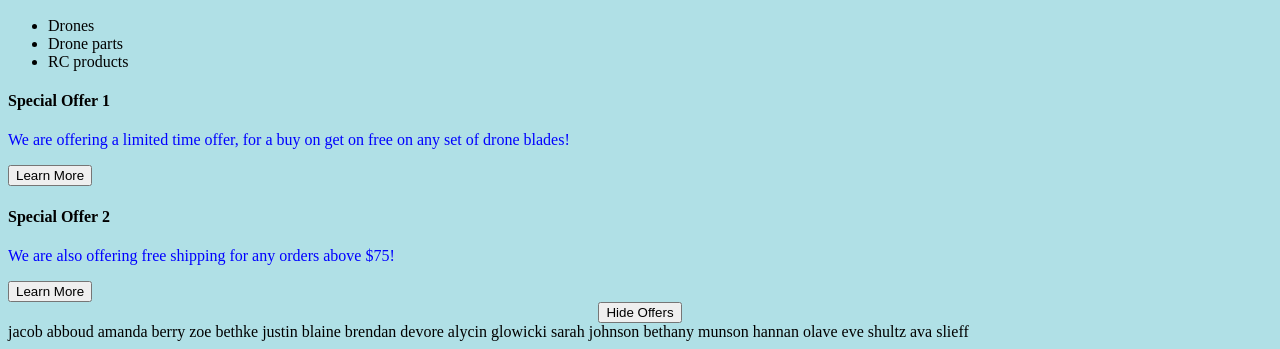
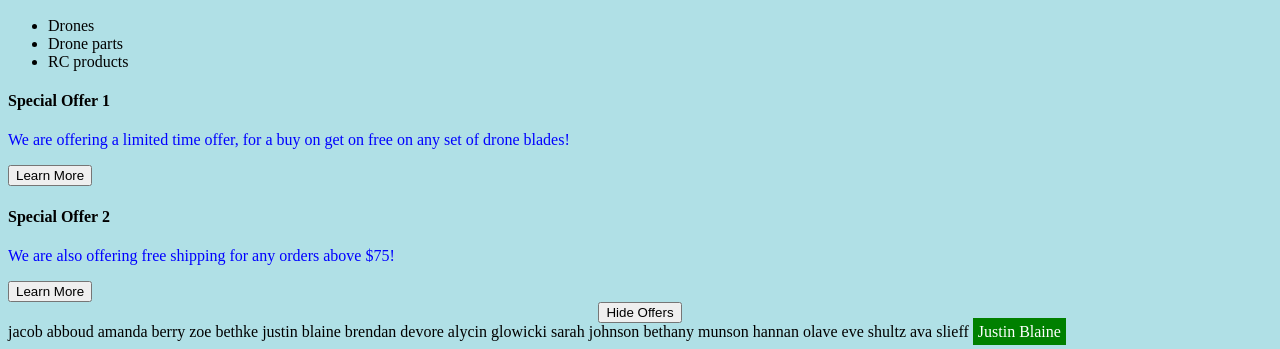
Before and after one commit to divinehubgit/smith-avga-15b, a plain HTML site: page home.html in a window 1280 px wide. Shown: the part 522-871 px from the top of the page. Drawn offline with Linux system fonts and the light colour scheme.

Commit message:
Added Name to Bottom

```diff
--- a/home.html
+++ b/home.html
@@ -78,5 +78,6 @@
         y.style.display = "none";
       }
     </script>
+    <span style="background-color:green; color:white; padding:5px"> Justin Blaine</span>
   </body>
 </html>
```
